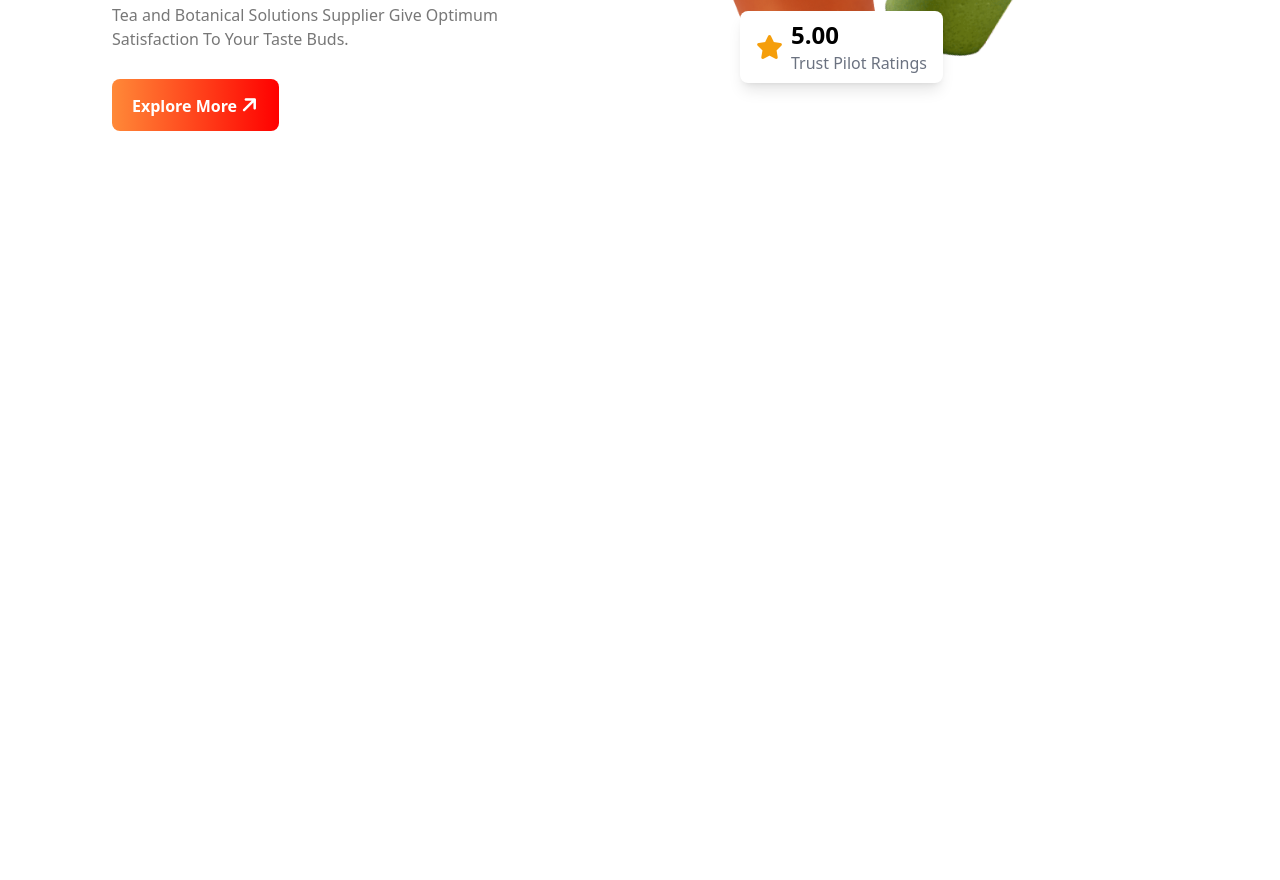
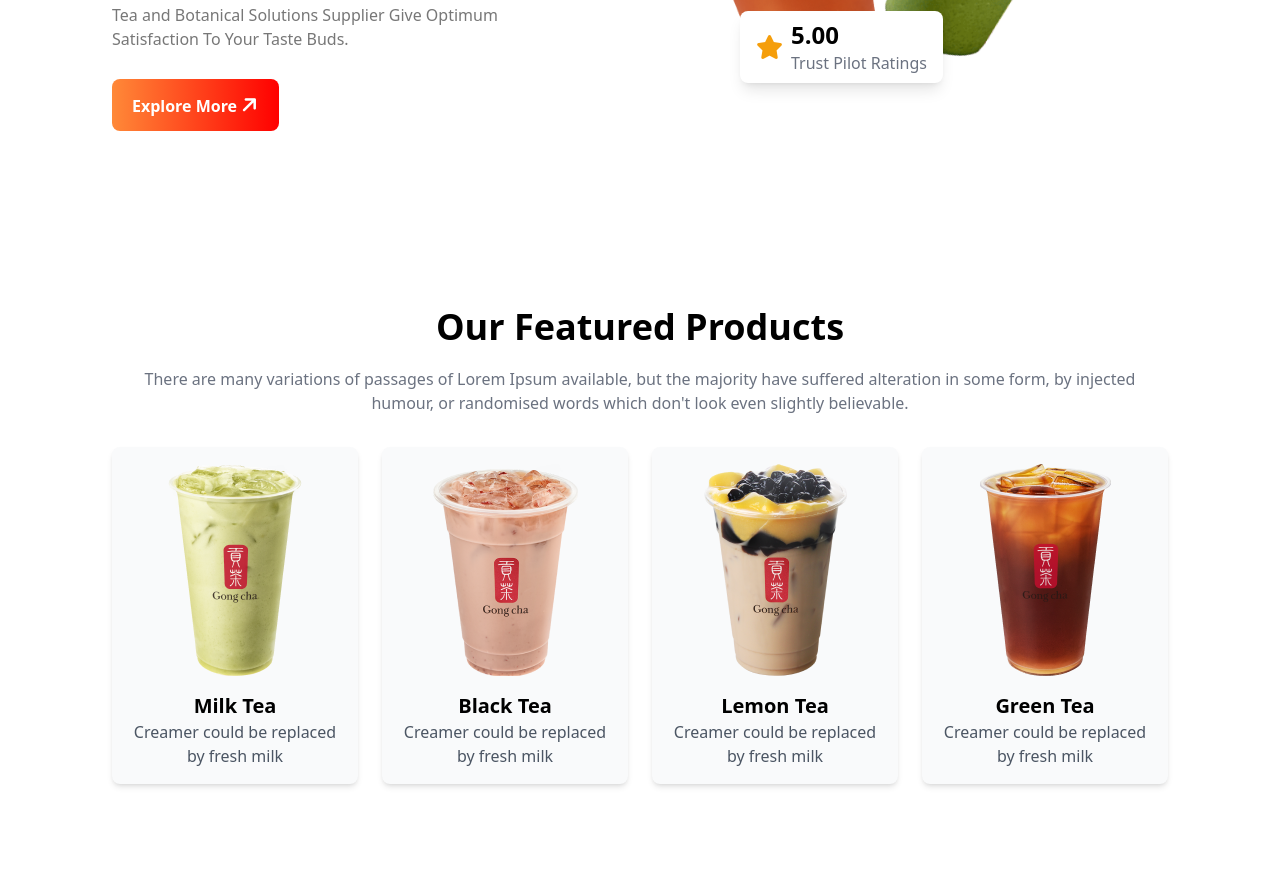
Before and after one commit to Ashab-Uddin/Tea-House, a plain HTML site: page index.html in a window 1280 px wide. Shown: the part 349-1229 px from the top of the page. Before the commit the page ends 800 px from the top, so only its background shows below. Drawn offline with nearby package versions, Linux system fonts and the light colour scheme.

Commit message:
created Our features section and responsive

```diff
--- a/index.html
+++ b/index.html
@@ -29,7 +29,7 @@
     <!-- Main Content -->
      <main class="max-w-screen-xl mx-auto px-16 lg:px-28">
       <!-- Header Section -->
-       <header class="flex pt-10 pb-20">
+       <header class="lg:flex pt-10 pb-20">
         <!-- text content -->
          <div>
             <h1 class="text-5xl font-bold md:text-7xl">It's good <br> tea time at The <br> Tea House</h1>
@@ -58,6 +58,52 @@
 
           </div>
        </header>
+
+       <!-- Our Features Section----->
+        <div class="py-8 lg:py-24">
+          <!-- Title---->
+           <div class="text-center mb-8 ">
+            <h3 class="font-bold text-5xl md:text-4xl sm:text-2xl">Our Featured Products</h3>
+            <p class="text-gray-500 mt-5">There are many variations of passages of Lorem Ipsum available, but the majority have suffered alteration in some form, by injected humour, or randomised words which don't look even slightly believable. </p>
+           </div>
+          <!-- Grid cards -->
+           <div class="grid grid-cols-1 md:grid-cols-2 lg:grid-cols-4 md:   gap-6 text-center">
+            <!-- product cards -->
+             <div class="rounded-lg shadow-md bg-gray-50 overflow-hidden">
+              <img class="mx-auto pt-4" src="images/tea-1.png" alt="">
+              <div class="p-4">
+                <h2 class="text-xl font-bold mx">Milk Tea</h2>
+                <p class="text-gray-600">Creamer could be replaced by fresh milk</p>
+              </div>
+             </div>
+            <!-- product cards -->
+             <div class="rounded-lg shadow-md bg-gray-50 overflow-hidden">
+              <img class="mx-auto pt-4" src="images/tea-2.png" alt="">
+              <div class="p-4">
+                <h2 class="text-xl font-bold mx">Black Tea</h2>
+                <p class="text-gray-600">Creamer could be replaced by fresh milk</p>
+              </div>
+             </div>
+            <!-- product cards -->
+             <div class="rounded-lg shadow-md bg-gray-50 overflow-hidden">
+              <img class="mx-auto pt-4" src="images/tea-3.png" alt="">
+              <div class="p-4">
+                <h2 class="text-xl font-bold mx">Lemon Tea</h2>
+                <p class="text-gray-600">Creamer could be replaced by fresh milk</p>
+              </div>
+             </div>
+            <!-- product cards -->
+             <div class="rounded-lg shadow-md bg-gray-50 overflow-hidden">
+              <img class="mx-auto pt-4" src="images/tea-4.png" alt="">
+              <div class="p-4">
+                <h2 class="text-xl font-bold mx">Green Tea</h2>
+                <p class="text-gray-600">Creamer could be replaced by fresh milk</p>
+              </div>
+             </div>
+
+           </div>
+
+        </div>
      </main>
 </body>
 </html>
```
